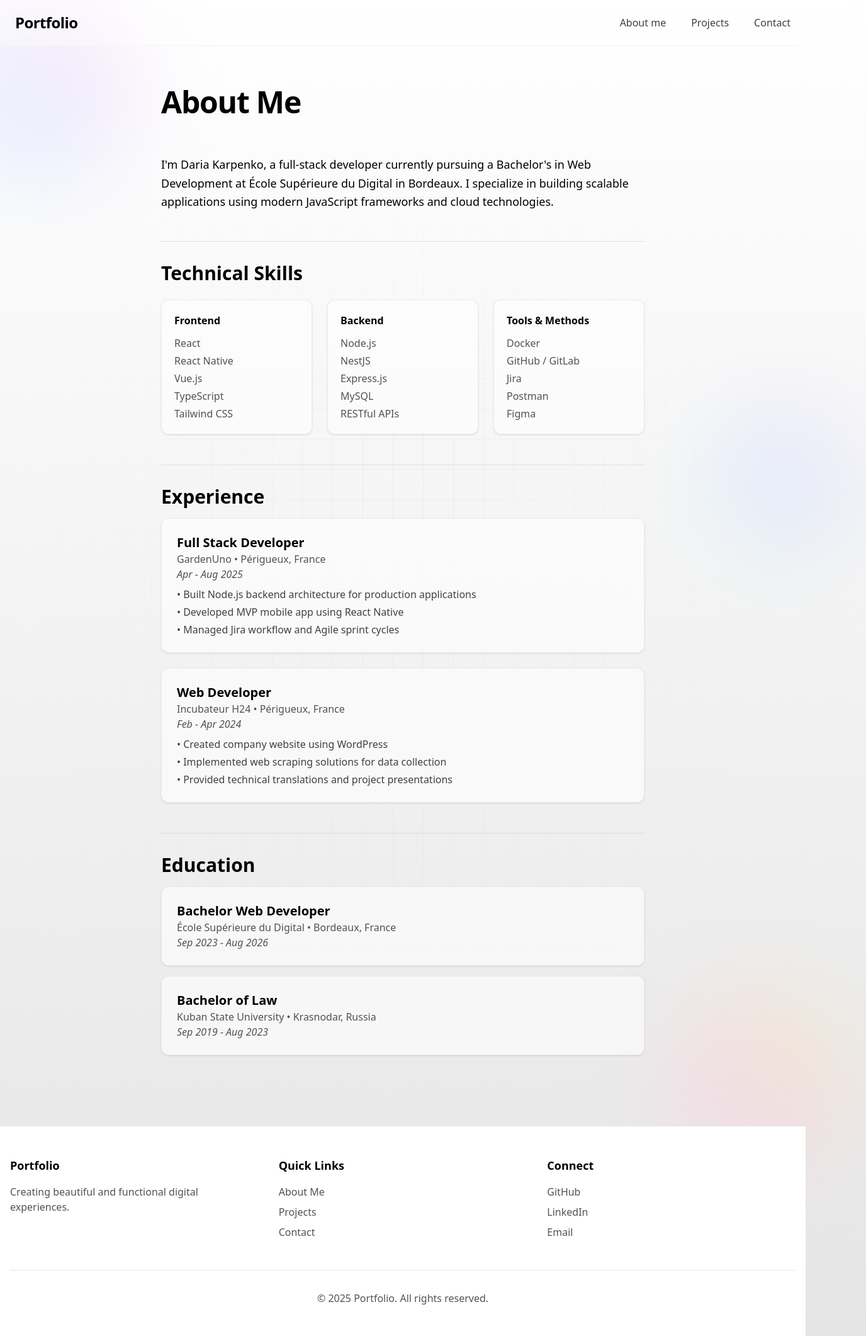
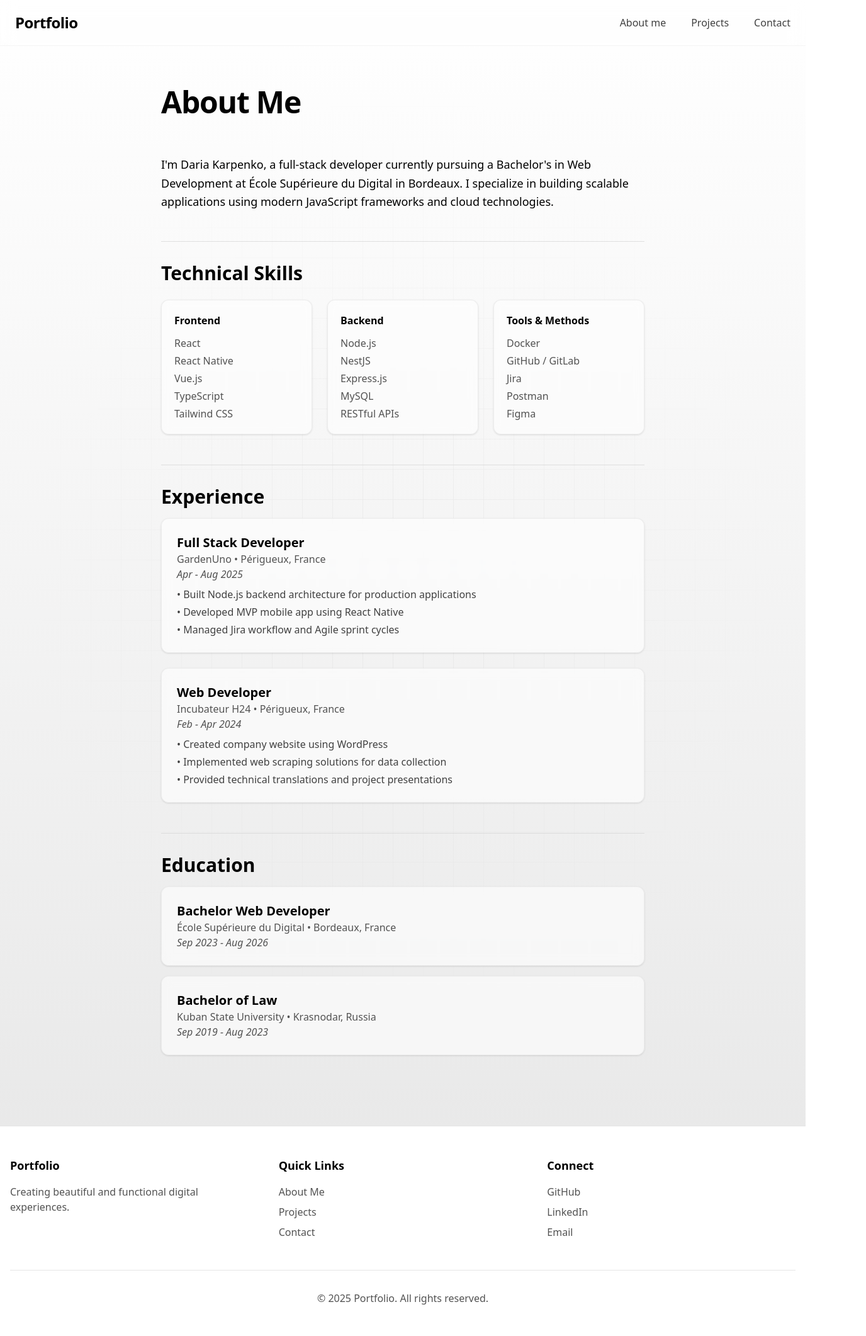
Before and after one commit to karpetoryba/my-portfolio-nextjs, a Next.js app: page /about in a window 1280 px wide. Shown: the whole page at 63% size, 1376 px wide, since content can reach past the window. Built offline with nearby package versions, Linux system fonts and the light colour scheme.

Commit message:
🎨 Removed gradient blob elements from About page background to simplify design and enhance overall visual clarity.

```diff
--- a/src/app/about/page.tsx
+++ b/src/app/about/page.tsx
@@ -8,10 +8,6 @@ export default function AboutPage() {
         <div className="pointer-events-none absolute inset-0 -z-10">
           {/* soft grid overlay with fade */}
           <div className="absolute inset-0 opacity-[0.06] [background-image:linear-gradient(to_right,rgba(0,0,0,0.7)_1px,transparent_1px),linear-gradient(to_bottom,rgba(0,0,0,0.7)_1px,transparent_1px)] [background-size:48px_48px] [mask-image:radial-gradient(ellipse_at_center,black,transparent_70%)]" />
-          {/* gradient blobs */}
-          <div className="absolute -top-24 -left-24 h-80 w-80 rounded-full blur-3xl opacity-40 bg-gradient-to-tr from-sky-200 via-violet-200 to-pink-200" />
-          <div className="absolute -bottom-32 -right-16 h-72 w-72 rounded-full blur-3xl opacity-40 bg-gradient-to-tr from-fuchsia-200 via-rose-200 to-amber-200" />
-          <div className="absolute top-1/3 -right-24 h-64 w-64 rounded-full blur-3xl opacity-30 bg-gradient-to-tr from-cyan-200 via-indigo-200 to-purple-200" />
         </div>
 
         <div className="max-w-3xl mx-auto">
```
